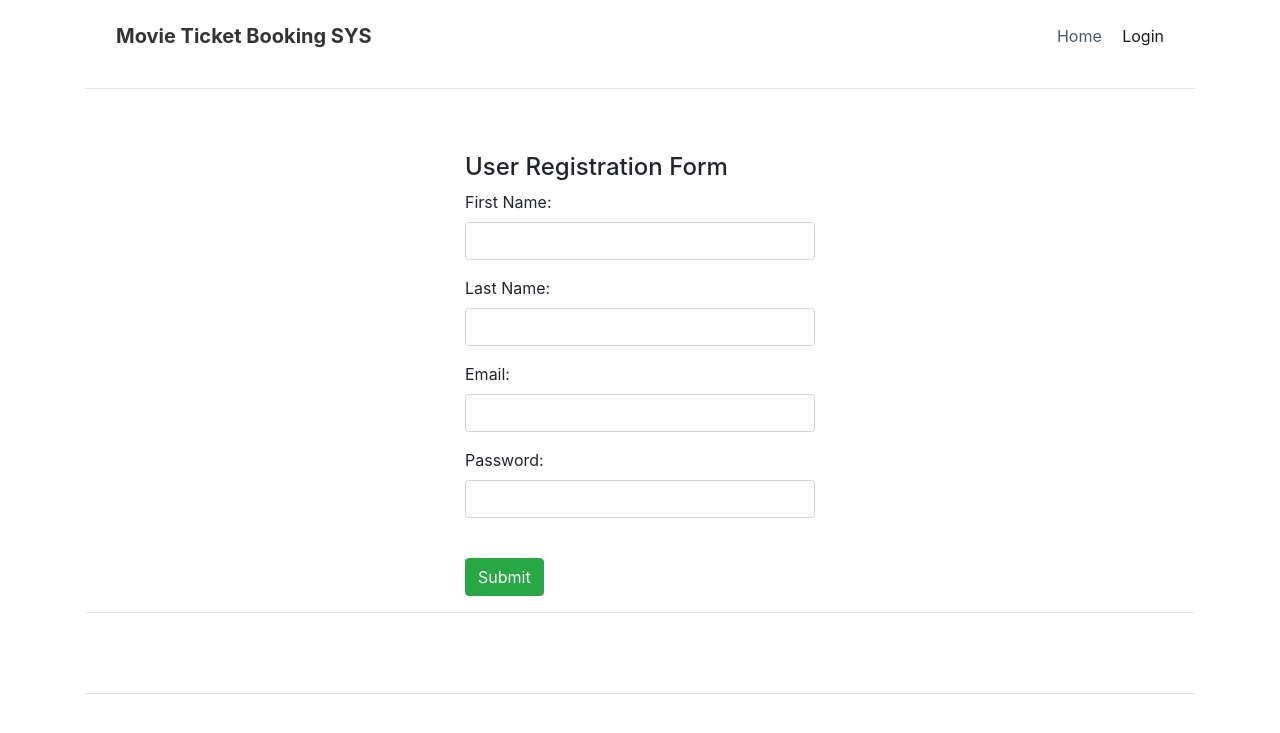
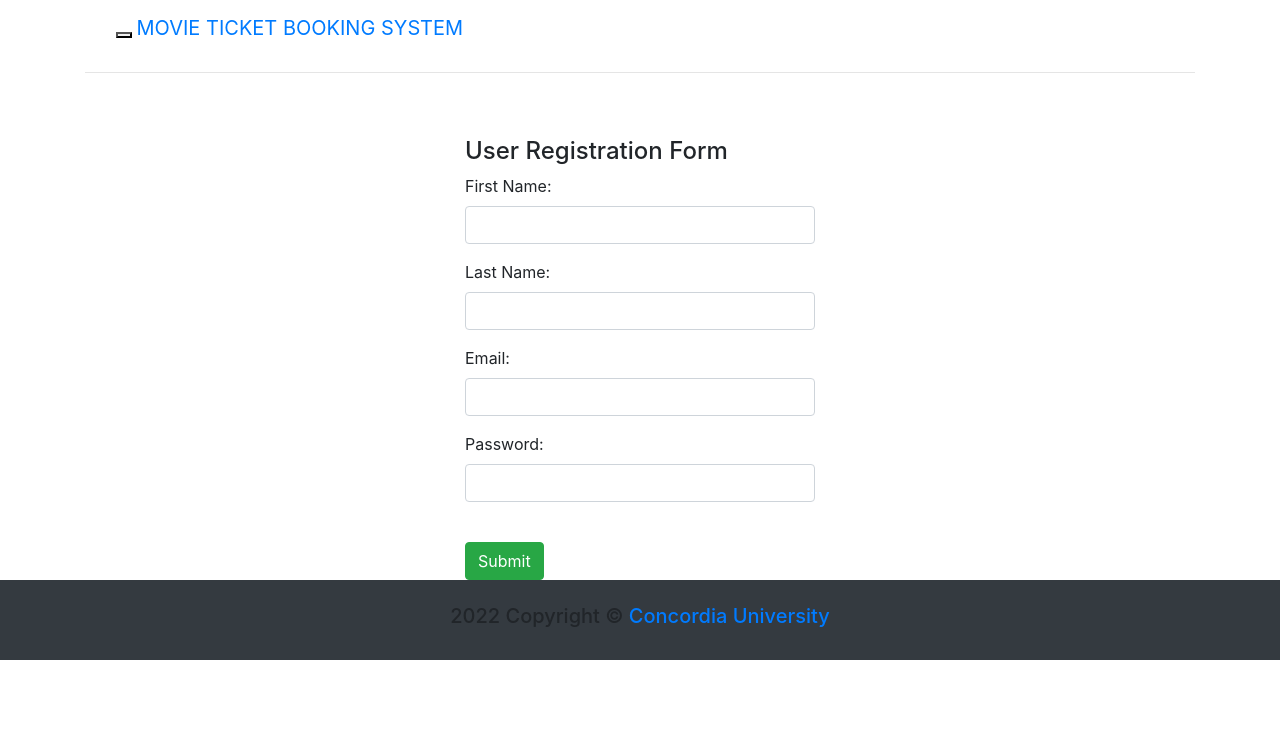
Before and after one commit to wasayy97/SE-DEPLOY, a Flask app: page /signup in a window 1280 px wide. Shown: the top 733 px of the page. Run offline with Flask 2, Linux system fonts and the light colour scheme; some libraries are stand-ins or nearby versions.

Commit message:
commiting footer update

```diff
--- a/templates/registration.html
+++ b/templates/registration.html
@@ -16,19 +16,39 @@
 <div class="container">
 
   <div>
-        <nav class="navbar navbar-light navbar-expand-md navigation-clean-button">
-            <div class="container">
-              <a class="navbar-brand" href="#">Movie Ticket Booking SYS</a>
-              <button class="navbar-toggler" data-toggle="collapse" data-target="#navcol-1">
-                <span class="sr-only">Toggle navigation</span><span class="navbar-toggler-icon"></span>
-              </button>
-                <div class="collapse navbar-collapse" id="navcol-1">
-                    <ul class="nav navbar-nav mr-auto"></ul>
-                    <span class="navbar-text actions"> <a href="/" class="login">Home</a>
-                      <a href ="/login">Login</a>
-                     </div>
+        <nav class="navbar navbar-inverse ">
+      <div class="container-fluid">
+         <div class="row">
+            <div class="col-lg-12">
+               <div class="navbar-header">
+                  <button class="navbar-toggle" data-target="#mobile_menu" data-toggle="collapse"><span class="icon-bar"></span><span class="icon-bar"></span><span class="icon-bar"></span></button>
+                  <a href="#" class="navbar-brand">MOVIE TICKET BOOKING SYSTEM</a>
+               </div>
+               <div class="navbar-collapse collapse" id="mobile_menu">
+                  <ul class="nav navbar-nav">
+                     <li class="active"><a href="{{ url_for('home') }}">Home</a></li>
+                     <li>
+                        <a href="#" class="dropdown-toggle" data-toggle="dropdown">About Us <span class="caret"></span></a>
+                        <ul class="dropdown-menu">
+                           <li><a href="/aboutUs">Contact Us</a></li>
+                        </ul>
+                     </li>
+                  </ul>
+                  <ul class="nav navbar-nav navbar-right">
+                     <li>
+                        <a href="#" class="dropdown-toggle" data-toggle="dropdown"><span class="glyphicon glyphicon-log-in"></span> Login / Sign Up <span class="caret"></span></a>
+                        <ul class="dropdown-menu">
+                           <li><a href="/login">Login</a></li>
+                           <li><a href="/signup">Sign Up</a></li>
+                        </ul>
+                     </li>
+
+                  </ul>
+               </div>
             </div>
-        </nav>
+         </div>
+      </div>
+   </nav>
     </div><hr>
     <br><br>
     <div class="row">
@@ -39,20 +59,20 @@
           <h4>User Registration Form</h4>
             <form action="/registrationInfo" method="POST">
               <div class="form-group">
-                <label for="usr">First Name:</label>
+                <label id="usr">First Name:</label>
                 <input name="fName" type="text" class="form-control" id="fName" required>
               </div>
 			  <div class="form-group">
-                <label for="usr">Last Name:</label>
+                <label id="usr">Last Name:</label>
                 <input name="lName" type="text" class="form-control" id="lName" required>
               </div>
               <div class="form-group">
-                <label for="pwd">Email:</label>
-                <input name="email" type="email" class="form-control" id="pwd" required>
+                <label id="email">Email:</label>
+                <input name="email" type="email" class="form-control" id="email" required>
               </div>
 
               <div class="form-group">
-                <label for="pwd">Password:</label>
+                <label id="pwd">Password:</label>
                 <input name="password" type="password" class="form-control" id="password" required>
               </div>
 
@@ -61,16 +81,11 @@
             </form>
       </div>
     </div>
-    <hr>
-
-
-
-
-
-    <br>
-    <br>
-    <hr>
 </div>
-
+<footer id="sticky-footer" class="flex-shrink-0 py-4 bg-dark text-white-50">
+  <div class="container text-center">
+     <h5>2022 Copyright &copy; <a href="https://www.concordia.ca/">Concordia University</a></h5>
+  </div>
+</footer>
 </body>
 </html>
```
Also changed, not shown: templates/login.html (+7 -29 lines), templates/moviedeatildview.html (+5 -3 lines), templates/regSuc.html (+39 -27 lines).
